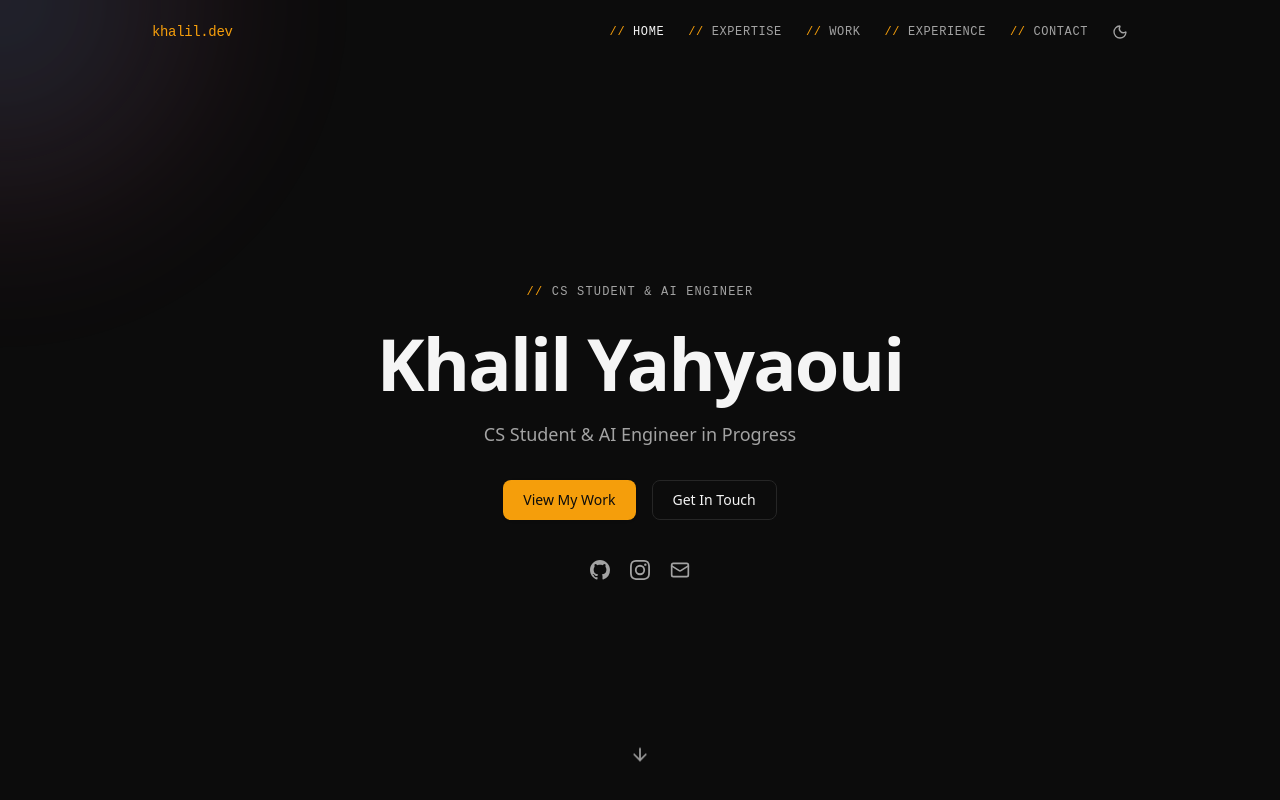
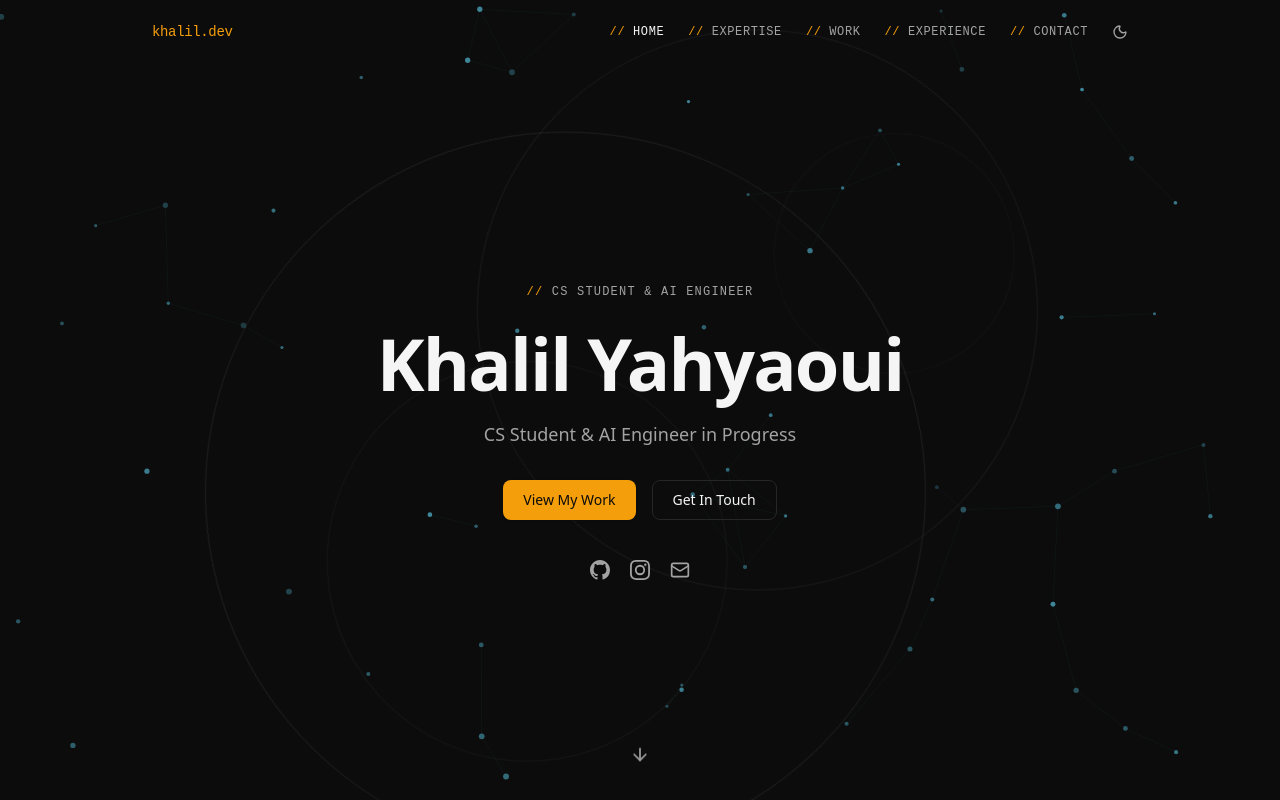
Before and after one commit to khalilgith/portofilo, a Next.js app: page / in a window 1280 px wide. Shown: the top 800 px of the page. Built offline with nearby package versions, Linux system fonts and the light colour scheme.

Commit message:
Add orbital rings + particle repulsion effects to hero

```diff
--- a/src/app/page.tsx
+++ b/src/app/page.tsx
@@ -1,4 +1,3 @@
-import CursorGlow from "@/components/CursorGlow"
 import Navbar from "@/components/Navbar"
 import Hero from "@/components/Hero"
 import Expertise from "@/components/Expertise"
@@ -12,7 +11,6 @@ import Footer from "@/components/Footer"
 export default function Home() {
   return (
     <>
-      <CursorGlow />
       <Navbar />
       <main>
         <Hero />
--- a/src/components/Hero.tsx
+++ b/src/components/Hero.tsx
@@ -4,6 +4,7 @@ import { motion } from "framer-motion"
 import { ArrowDown, Mail } from "lucide-react"
 import { Button } from "@/components/ui/button"
 import { personalInfo, socialLinks } from "@/lib/data"
+import HeroBackground from "@/components/HeroBackground"
 
 function GithubIcon({ className }: { className?: string }) {
   return (
@@ -24,12 +25,13 @@ function InstagramIcon({ className }: { className?: string }) {
 export default function Hero() {
   return (
     <section id="hero" className="relative min-h-screen flex flex-col items-center justify-center px-6 pt-16">
-      <div className="absolute inset-0 -z-10 bg-[radial-gradient(ellipse_at_top,_var(--tw-gradient-stops))] from-primary/5 via-transparent to-transparent" />
+      <HeroBackground />
 
       <motion.div
         initial={{ opacity: 0, y: 30 }}
         animate={{ opacity: 1, y: 0 }}
         transition={{ duration: 0.6 }}
+        style={{ position: "relative", zIndex: 1 }}
         className="text-center max-w-2xl"
       >
         <motion.p
--- /dev/null
+++ b/src/components/HeroBackground.tsx
@@ -0,0 +1,167 @@
+"use client"
+
+import { useEffect, useRef } from "react"
+
+const RINGS = [
+  { size: 300, duration: 80, direction: 1, opacity: 0.04 },
+  { size: 500, duration: 120, direction: -1, opacity: 0.06 },
+  { size: 700, duration: 160, direction: 1, opacity: 0.08 },
+  { size: 900, duration: 200, direction: -1, opacity: 0.10 },
+]
+
+export default function HeroBackground() {
+  const canvasRef = useRef<HTMLCanvasElement>(null)
+
+  useEffect(() => {
+    const isMobile = window.innerWidth < 768
+    const canvas = canvasRef.current
+    if (!canvas || isMobile) return
+
+    const ctx = canvas.getContext("2d")
+    if (!ctx) return
+
+    let animId: number
+    let mouseX = -1000
+    let mouseY = -1000
+
+    const resize = () => {
+      canvas.width = canvas.offsetWidth
+      canvas.height = canvas.offsetHeight
+    }
+    resize()
+    window.addEventListener("resize", resize)
+
+    const onMouse = (e: MouseEvent) => {
+      const rect = canvas.getBoundingClientRect()
+      mouseX = e.clientX - rect.left
+      mouseY = e.clientY - rect.top
+    }
+    window.addEventListener("mousemove", onMouse)
+
+    const cvs = canvas
+    const COUNT = 60
+    const particles = Array.from({ length: COUNT }, () => ({
+      x: Math.random() * cvs.width,
+      y: Math.random() * cvs.height,
+      vx: (Math.random() - 0.5) * 0.3,
+      vy: (Math.random() - 0.5) * 0.3,
+      r: 1.5 + Math.random() * 1.5,
+      alpha: 0.2 + Math.random() * 0.4,
+    }))
+
+    function draw() {
+      if (!ctx || !cvs) return
+      if (document.visibilityState !== "visible") {
+        animId = requestAnimationFrame(draw)
+        return
+      }
+
+      ctx.clearRect(0, 0, cvs.width, cvs.height)
+
+      for (let i = 0; i < COUNT; i++) {
+        const p = particles[i]
+
+        const dx = p.x - mouseX
+        const dy = p.y - mouseY
+        const dist = Math.sqrt(dx * dx + dy * dy)
+        if (dist < 120) {
+          const force = (120 - dist) * 0.03
+          const angle = Math.atan2(dy, dx)
+          p.vx += Math.cos(angle) * force
+          p.vy += Math.sin(angle) * force
+        }
+
+        p.vx *= 0.98
+        p.vy *= 0.98
+
+        p.x += p.vx
+        p.y += p.vy
+
+        if (p.x < 0) p.x = cvs.width
+        if (p.x > cvs.width) p.x = 0
+        if (p.y < 0) p.y = cvs.height
+        if (p.y > cvs.height) p.y = 0
+
+        ctx.beginPath()
+        ctx.arc(p.x, p.y, p.r, 0, Math.PI * 2)
+        ctx.fillStyle = `rgba(97, 218, 251, ${p.alpha})`
+        ctx.fill()
+      }
+
+      for (let i = 0; i < COUNT; i++) {
+        for (let j = i + 1; j < COUNT; j++) {
+          const a = particles[i]
+          const b = particles[j]
+          const dx = a.x - b.x
+          const dy = a.y - b.y
+          const dist = Math.sqrt(dx * dx + dy * dy)
+          if (dist < 100) {
+            ctx.beginPath()
+            ctx.moveTo(a.x, a.y)
+            ctx.lineTo(b.x, b.y)
+            ctx.strokeStyle = "rgba(97, 218, 251, 0.08)"
+            ctx.lineWidth = 0.5
+            ctx.stroke()
+          }
+        }
+      }
+
+      animId = requestAnimationFrame(draw)
+    }
+
+    animId = requestAnimationFrame(draw)
+
+    return () => {
+      cancelAnimationFrame(animId)
+      window.removeEventListener("resize", resize)
+      window.removeEventListener("mousemove", onMouse)
+    }
+  }, [])
+
+  return (
+    <div
+      className="absolute inset-0 overflow-hidden pointer-events-none"
+      style={{ zIndex: 0 }}
+      aria-hidden="true"
+    >
+      <div className="absolute inset-0 flex items-center justify-center scale-[0.6] sm:scale-100">
+        <svg
+          viewBox="-500 -500 1000 1000"
+          className="absolute"
+          style={{ width: 1000, height: 1000, maxWidth: "100vw", maxHeight: "100vh" }}
+        >
+          {RINGS.map((ring) => (
+            <circle
+              key={ring.size}
+              cx={0}
+              cy={0}
+              r={ring.size / 2}
+              fill="none"
+              stroke="white"
+              strokeWidth={1}
+              opacity={ring.opacity}
+              style={{
+                transformOrigin: "center",
+                animation: `orbit-spin ${ring.duration}s linear infinite`,
+                animationDirection: ring.direction === 1 ? "normal" : "reverse",
+              }}
+            />
+          ))}
+        </svg>
+      </div>
+
+      <style>{`
+        @keyframes orbit-spin {
+          from { transform: rotate(0deg); }
+          to { transform: rotate(360deg); }
+        }
+      `}</style>
+
+      <canvas
+        ref={canvasRef}
+        className="absolute inset-0 w-full h-full"
+        aria-hidden="true"
+      />
+    </div>
+  )
+}
```
